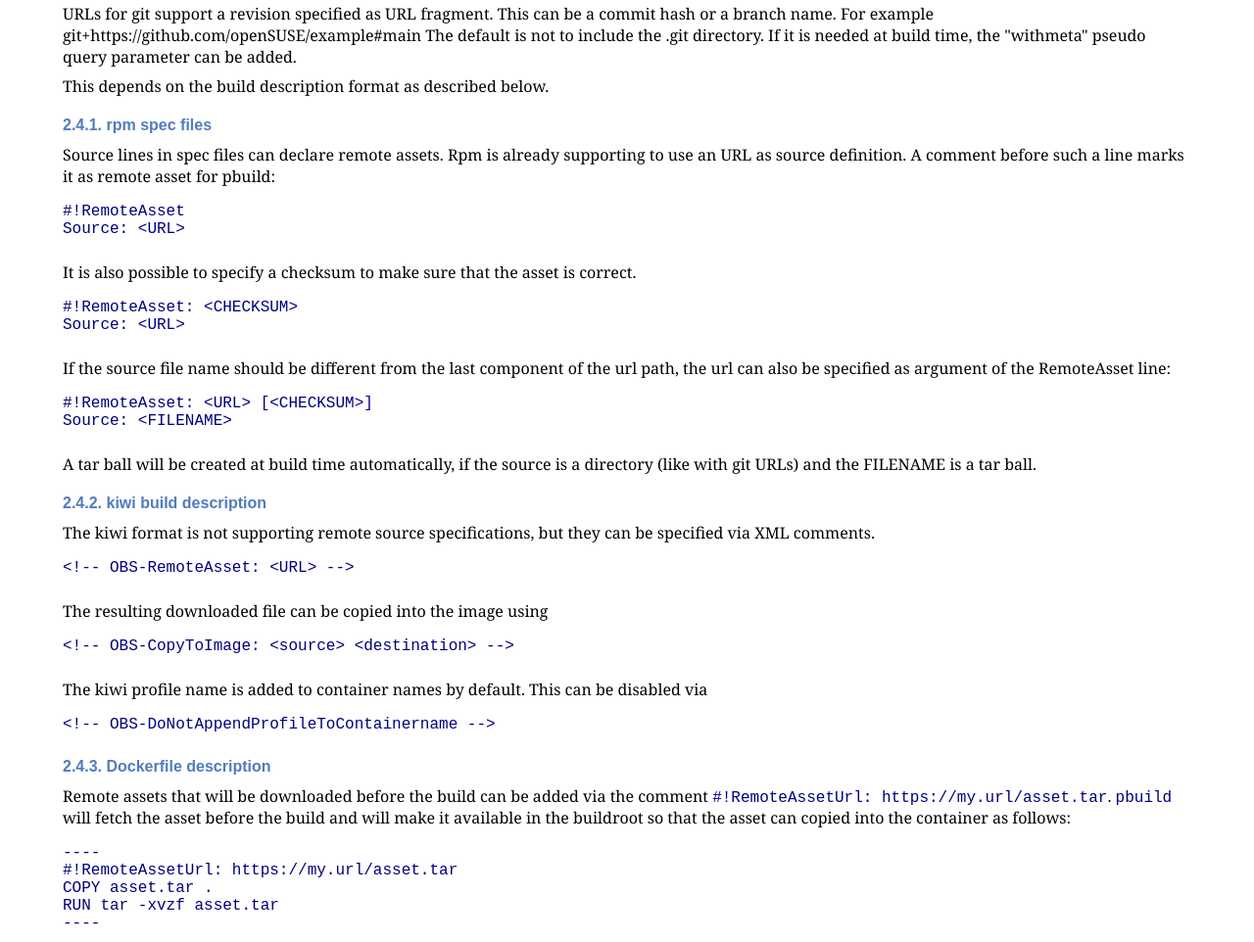
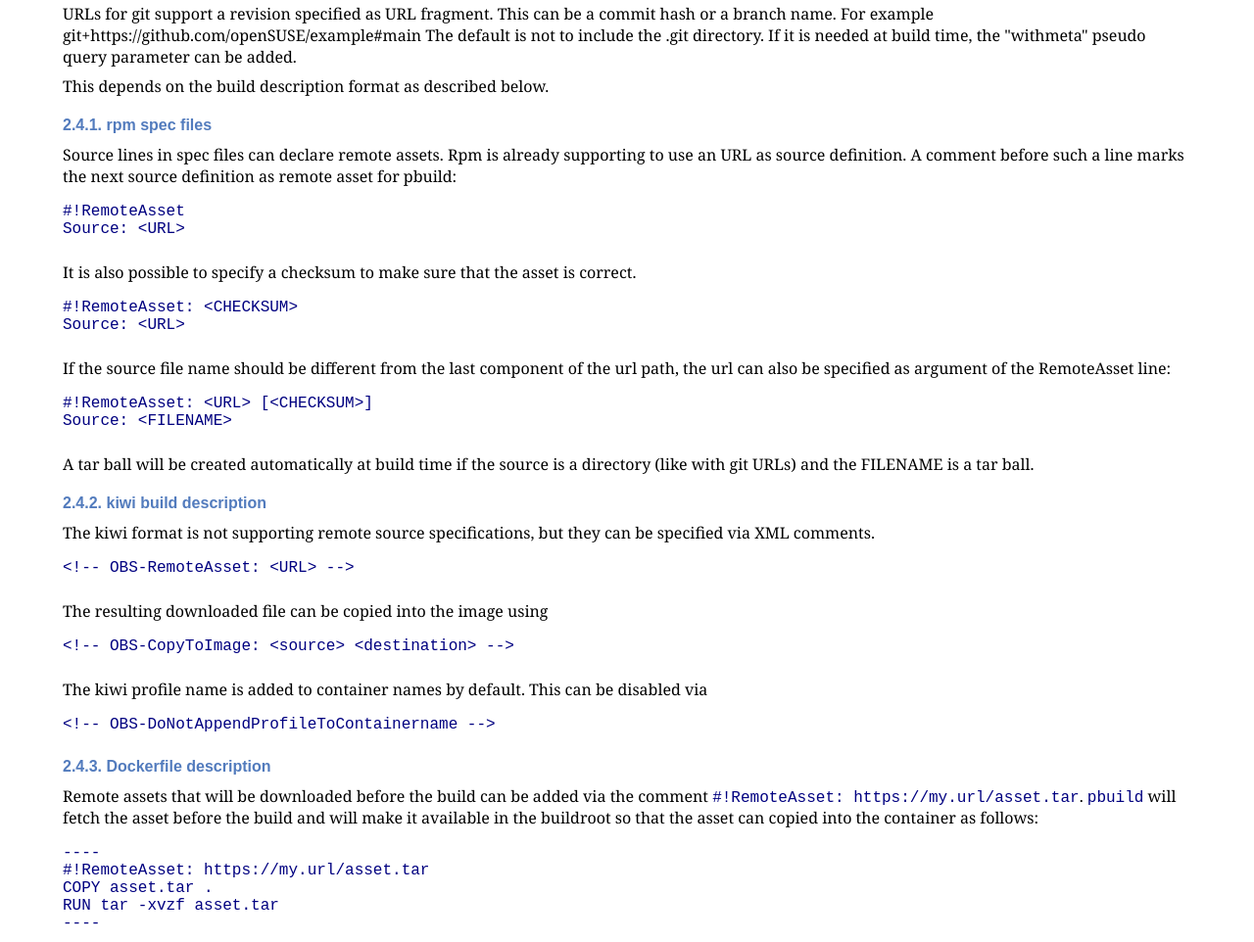
Before and after one commit to openSUSE/obs-build, a plain HTML site: page docs/pbuild.html in a window 1280 px wide. Shown: the part 3170-4132 px from the top of the page at 98% size. Drawn offline with Linux system fonts and the light colour scheme.

Commit message:
Tweak documentation

```diff
--- a/docs/pbuild.html
+++ b/docs/pbuild.html
@@ -4,7 +4,7 @@
 <html xmlns="http://www.w3.org/1999/xhtml" xml:lang="en">
 <head>
 <meta http-equiv="Content-Type" content="application/xhtml+xml; charset=UTF-8" />
-<meta name="generator" content="AsciiDoc 10.2.1" />
+<meta name="generator" content="AsciiDoc" />
 <title>pbuild Reference Guide</title>
 <style type="text/css">
 /* Shared CSS for AsciiDoc xhtml11 and html5 backends */
@@ -994,7 +994,8 @@ The default is not to include the .git directory. If it is needed at build time,
 <div class="sect3">
 <h4 id="_rpm_spec_files">2.4.1. rpm spec files</h4>
 <div class="paragraph"><p>Source lines in spec files can declare remote assets. Rpm is already supporting to use
-an URL as source definition. A comment before such a line marks it as remote asset for pbuild:</p></div>
+an URL as source definition. A comment before such a line marks the next source
+definition as remote asset for pbuild:</p></div>
 <div class="literalblock">
 <div class="content">
 <pre><code>#!RemoteAsset
@@ -1013,7 +1014,7 @@ url can also be specified as argument of the RemoteAsset line:</p></div>
 <pre><code>#!RemoteAsset: &lt;URL&gt; [&lt;CHECKSUM&gt;]
 Source: &lt;FILENAME&gt;</code></pre>
 </div></div>
-<div class="paragraph"><p>A tar ball will be created at build time automatically, if the source is a directory
+<div class="paragraph"><p>A tar ball will be created automatically at build time if the source is a directory
 (like with git URLs) and the FILENAME is a tar ball.</p></div>
 </div>
 <div class="sect3">
@@ -1039,13 +1040,13 @@ disabled via</p></div>
 <div class="sect3">
 <h4 id="_dockerfile_description">2.4.3. Dockerfile description</h4>
 <div class="paragraph"><p>Remote assets that will be downloaded before the build can be added via the
-comment <code>#!RemoteAssetUrl: https://my.url/asset.tar</code>. <code>pbuild</code> will fetch the
+comment <code>#!RemoteAsset: https://my.url/asset.tar</code>. <code>pbuild</code> will fetch the
 asset before the build and will make it available in the buildroot so that the
 asset can copied into the container as follows:</p></div>
 <div class="literalblock">
 <div class="content">
 <pre><code>----
-#!RemoteAssetUrl: https://my.url/asset.tar
+#!RemoteAsset: https://my.url/asset.tar
 COPY asset.tar .
 RUN tar -xvzf asset.tar
 ----</code></pre>
@@ -1887,7 +1888,7 @@ In this case the base system for the target system can manually get configured v
 <div id="footer">
 <div id="footer-text">
 Last updated
- 2022-09-26 10:26:57 CEST
+ 2022-03-31 15:07:19 CEST
 </div>
 </div>
 </body>
```
Also changed, not shown: 1 other file.
